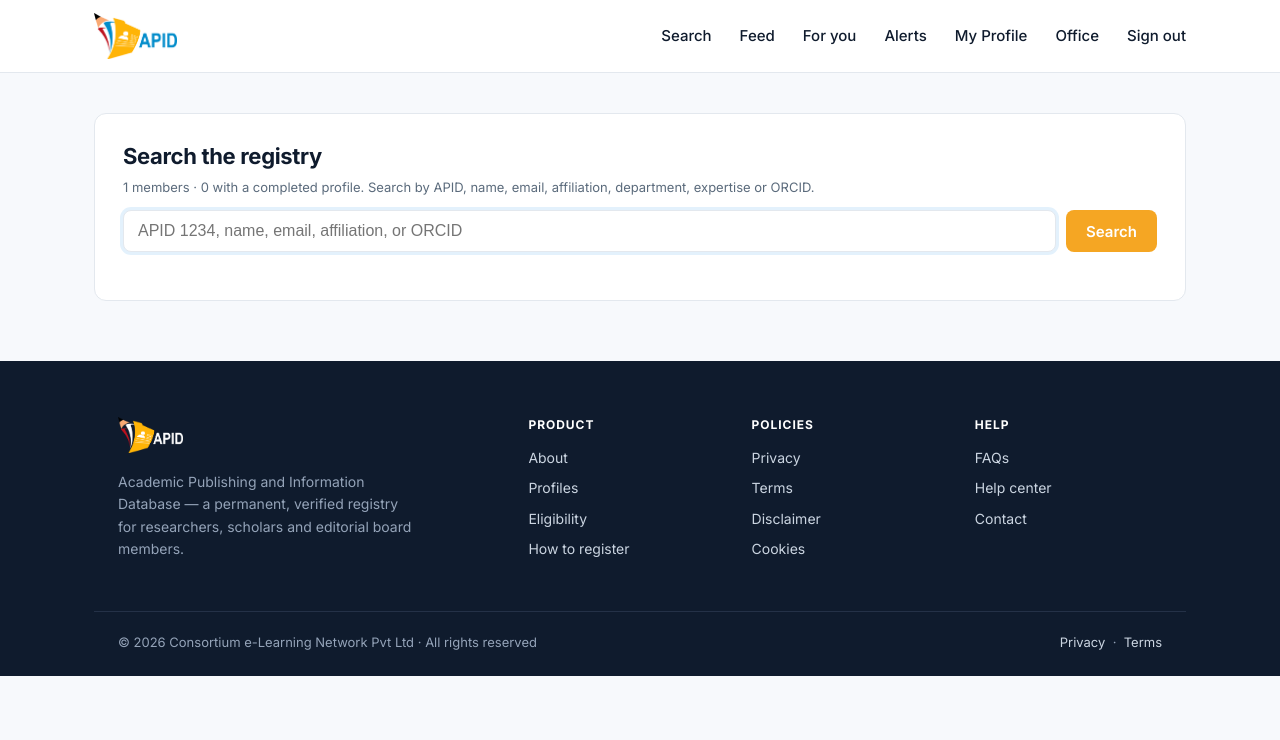
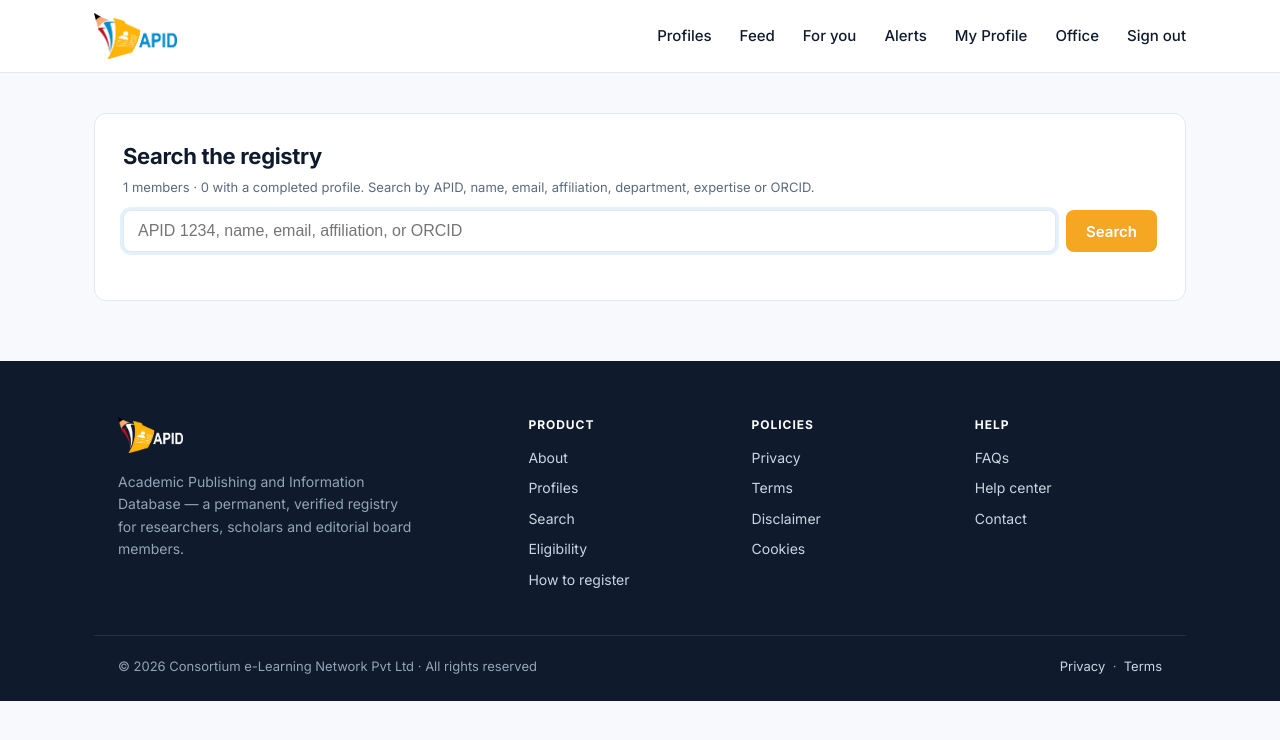
Before and after one commit to celnetamit/apid, a Django app: page /directory/ in a window 1280 px wide. Shown: the top 740 px of the page. Run offline with Django 5.2, Linux system fonts and the light colour scheme; the visitor is signed in with stand-in values (Sample User, id 1); data comes from the database, SQL or seed files in the repository; data that the repository does not hold is empty.

Commit message:
Nav: Profiles in the header, Search demoted to the footer
/directory/ and /apid-profiles/ were both in the header, so a visitor had
to figure out which "Search"-like link to pick. Showcase is the browse
page a cold visitor wants; search is a tool. Promote /apid-profiles/
("Profiles") into the authenticated header in place of /directory/,
leave /directory/ in the footer under Product so it stays reachable.

Co-Authored-By: Claude Opus 4.7 <noreply@anthropic.com>

```diff
--- a/apps/content/templates/content/base.html
+++ b/apps/content/templates/content/base.html
@@ -154,7 +154,7 @@
     </button>
     <nav class="top" id="site-nav">
       {% if user.is_authenticated %}
-        <a href="/directory/">Search</a>
+        <a href="/apid-profiles/">Profiles</a>
         <a href="/feed/">Feed</a>
         <a href="/for-you/">For you</a>
         <a href="/notifications/">Alerts{% if unread_notifications %} <span class="badge">{{ unread_notifications }}</span>{% endif %}</a>
@@ -188,6 +188,7 @@
       <div class="ft-col"><h4>Product</h4>
         <a href="/about/">About</a>
         <a href="/apid-profiles/">Profiles</a>
+        <a href="/directory/">Search</a>
         <a href="/eligibility-benefits-and-responsibilities/">Eligibility</a>
         <a href="/how-to-register-on-apid/">How to register</a>
       </div>
--- a/apps/profiles/templates/profiles/base.html
+++ b/apps/profiles/templates/profiles/base.html
@@ -151,7 +151,7 @@
   </button>
   <nav class="top" id="site-nav">
     {% if user.is_authenticated %}
-      <a href="/directory/">Search</a>
+      <a href="/apid-profiles/">Profiles</a>
       <a href="/feed/">Feed</a>
       <a href="/for-you/">For you</a>
       <a href="/notifications/">Alerts{% if unread_notifications %} <span class="badge">{{ unread_notifications }}</span>{% endif %}</a>
@@ -184,6 +184,7 @@
       <div class="ft-col"><h4>Product</h4>
         <a href="/about/">About</a>
         <a href="/apid-profiles/">Profiles</a>
+        <a href="/directory/">Search</a>
         <a href="/eligibility-benefits-and-responsibilities/">Eligibility</a>
         <a href="/how-to-register-on-apid/">How to register</a>
       </div>
```
